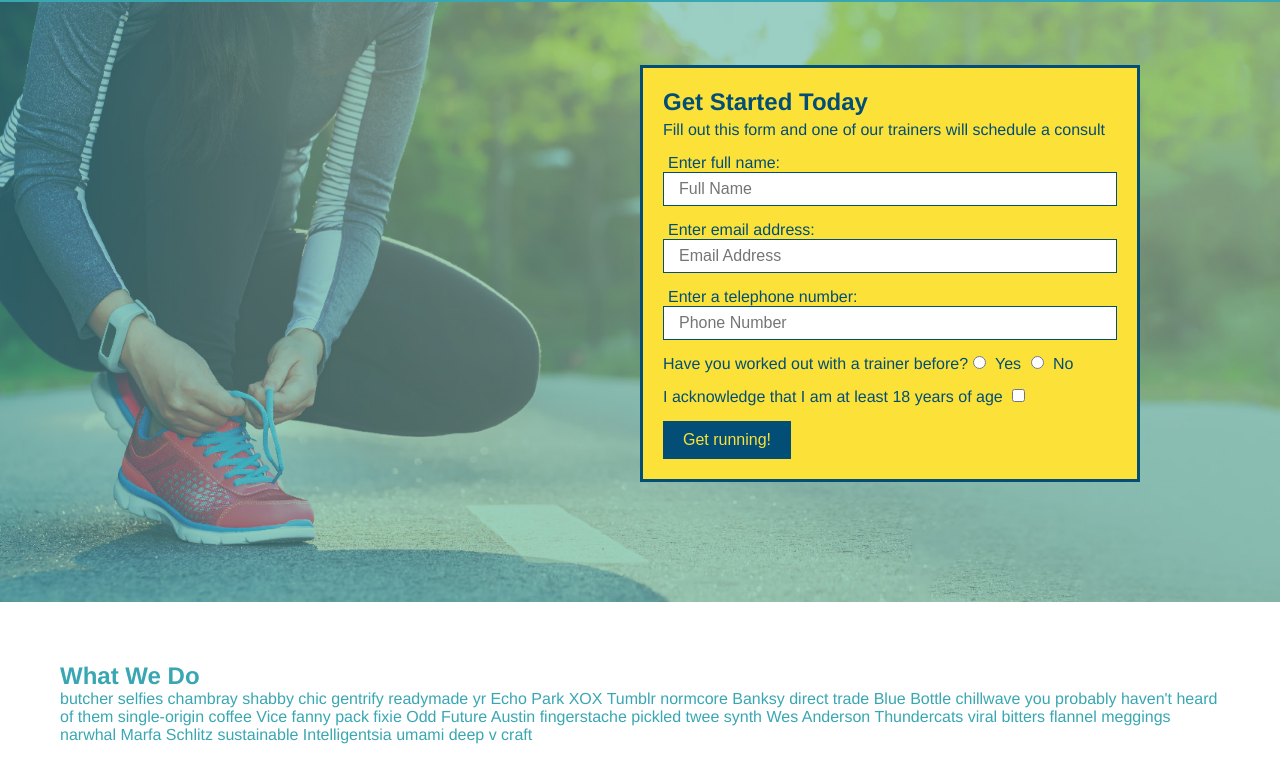
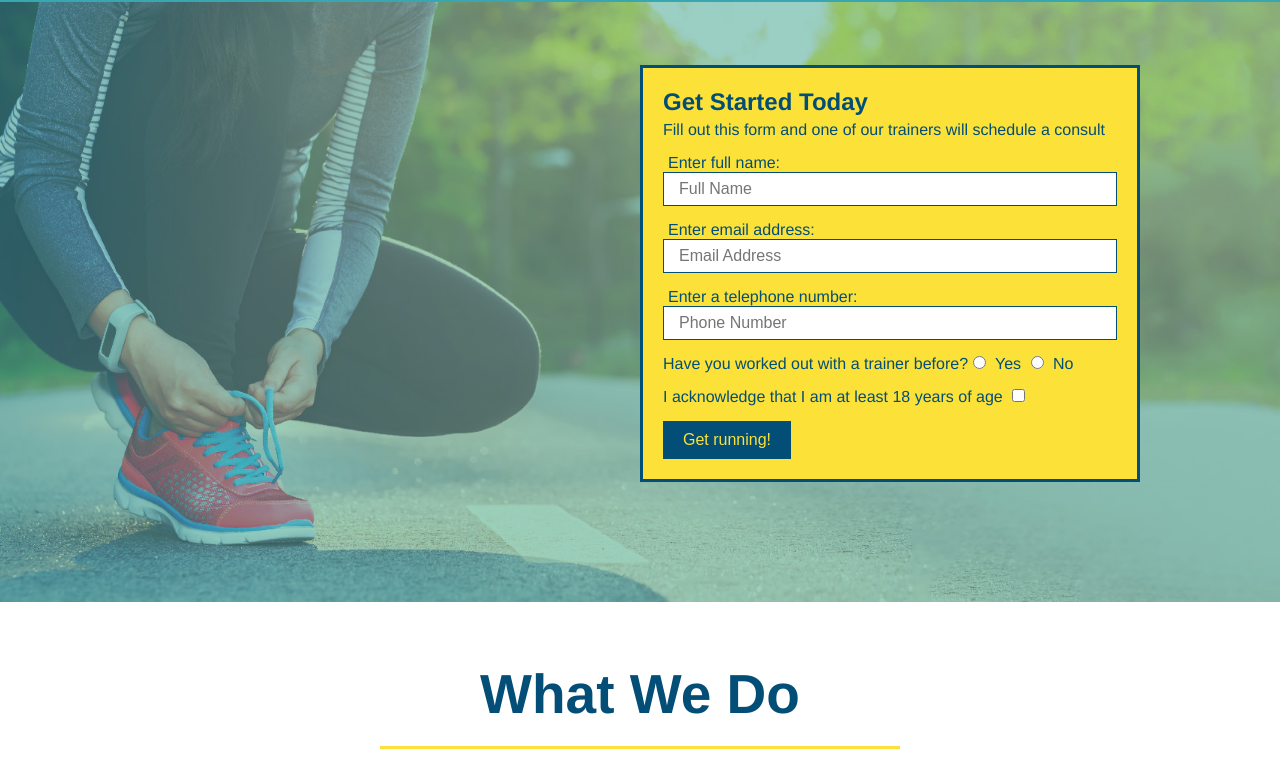
Before and after one commit to thebrrt/run-buddy, a plain HTML site: page index.html in a window 1280 px wide. Shown: the part 80-861 px from the top of the page. Drawn offline with Linux system fonts and the light colour scheme.

Commit message:
Styling for What We Do section

```diff
--- a/assets/css/style.css
+++ b/assets/css/style.css
@@ -124,3 +124,26 @@ section {
     font-size: 16px;
     padding: 10px 20px;
 }
+
+/* What We Do */
+
+.intro {
+    text-align: center;
+}
+
+.intro h2 {
+    font-size: 55px;
+    color: #024e76;
+    margin-bottom: 35px;
+    padding: 0px 100px 20px 100px;
+    border-bottom: 3px solid #fce138;
+    display: inline-block;
+}
+
+.intro p {
+    line-height: 1.7;
+    color: #39a7b2;
+    width: 80%;
+    font-size: 20px;
+    margin: 0 auto;
+}
--- a/index.html
+++ b/index.html
@@ -62,7 +62,7 @@
     <!-- end hero -->
 
     <!-- "what we do" section -->
-    <section id="what-we-do">
+    <section id="what-we-do" class="intro">
         <h2>What We Do</h2>
         <p>
             butcher selfies chambray shabby chic gentrify readymade yr Echo Park XOX Tumblr normcore Banksy direct trade Blue Bottle chillwave you probably haven't heard of them single-origin coffee Vice fanny pack fixie Odd Future Austin fingerstache pickled twee synth Wes Anderson Thundercats viral bitters flannel meggings narwhal Marfa Schlitz sustainable Intelligentsia umami deep v craft
```
